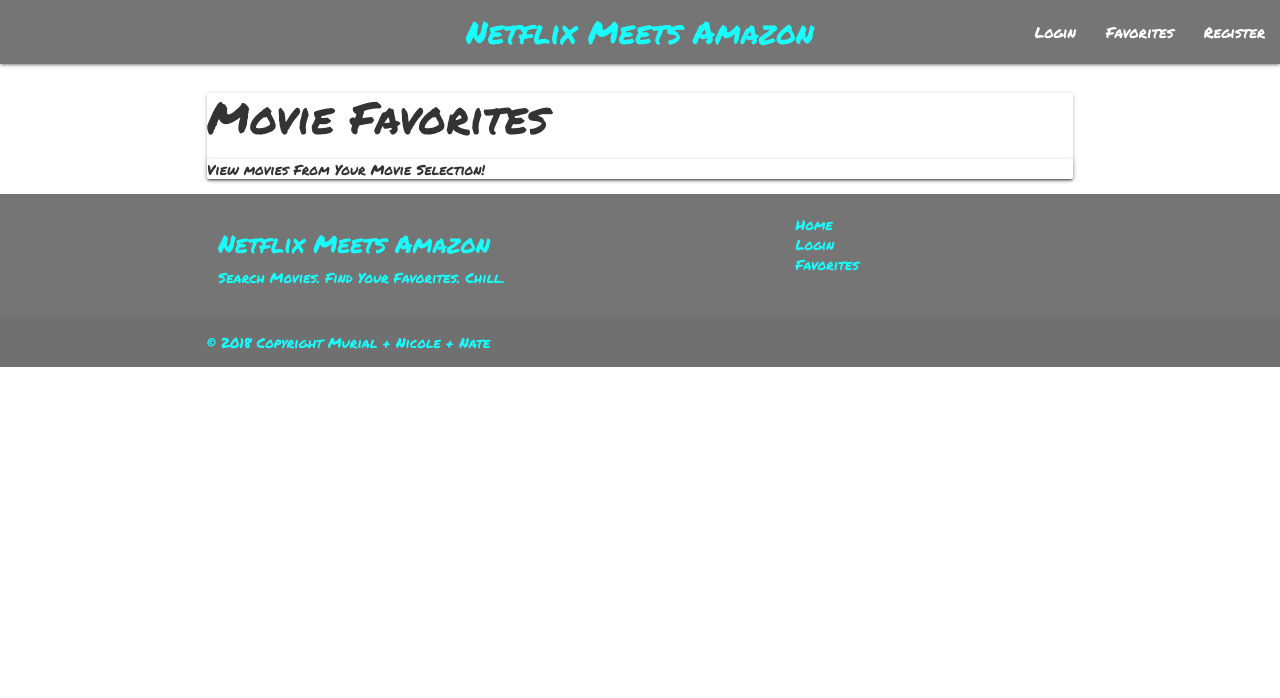
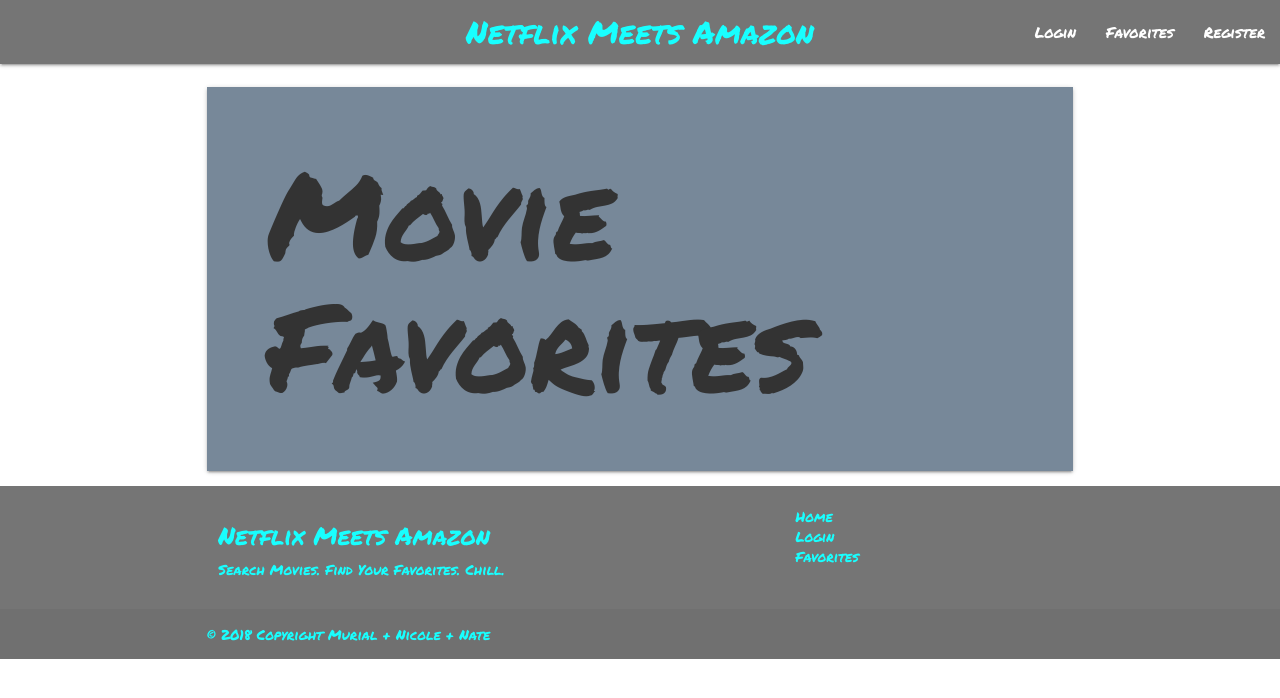
Before and after one commit to twentymurial33/movie, a React (Create React App) app in the folder project3/: page /favorites in a window 1280 px wide. Shown: the top 698 px of the page. Built offline with nearby package versions, Linux system fonts and the light colour scheme.

Commit message:
favorites page

```diff
--- a/project3/src/pages/Favorites/Favorites.js
+++ b/project3/src/pages/Favorites/Favorites.js
@@ -1,31 +1,18 @@
 import React from 'react';
 import {Link} from 'react-router-dom';
 import MovieCard from "../../components/MovieCard/MovieCard.js";
+import './style.css';
 
 const Favorites=()=>(
 <div className="container ">
              <div class="card">
              <div class="card-image">
              <div class="col-lg-20">
-             <h3>Movie Favorites</h3>
-          <a
-            rel="noreferrer noopener"
-            target="_blank "
-          />
-
-             <div class="card">
-             <div class="card-image">
-             <div class="col-lg-20">
-             <p>View movies From Your Movie Selection!</p>
-             <div class="card-image">
-           </div>
+             <h4>Movie Favorites</h4>
          </div>
       </div>
 </div>
 </div>
-</div>
-  </div>
-</div>
 )
 
 export default Favorites;
--- /dev/null
+++ b/project3/src/pages/Favorites/style.css
@@ -0,0 +1,9 @@
+
+h4{
+  padding: 4rem;
+        font-size: 8rem;
+}
+
+.card-image{
+    background-color:lightslategray;
+}
```
Also changed, not shown: 1 other file (tests, documents, lock files or other folders).
